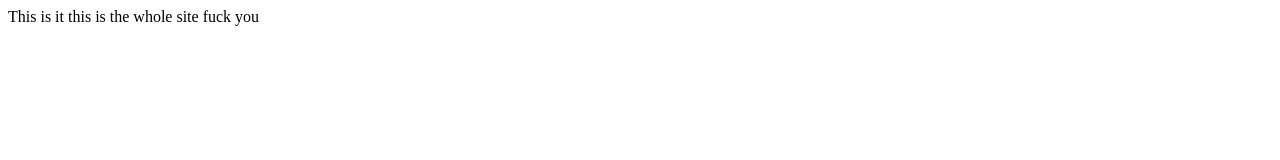
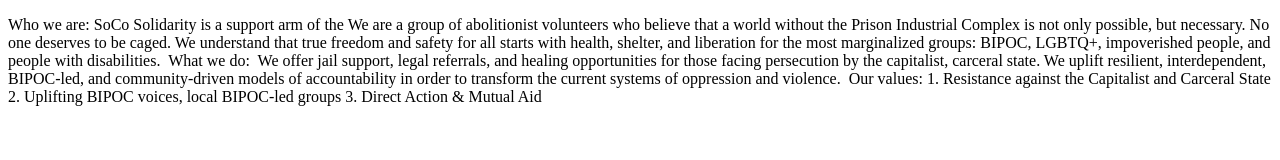
Before and after one commit to taylorjpope/soco-solidarity, a plain HTML site: page index.html in a window 1280 px wide. Drawn offline with Linux system fonts and the light colour scheme.

Commit message:
Add new text content

```diff
--- a/index.html
+++ b/index.html
@@ -6,6 +6,20 @@
     <title>Sonoma County Solidarity Stuff</title>
 </head>
 <body>
-    This is it this is the whole site fuck you
+    <p>Who we are:
+
+        SoCo Solidarity is a support arm of the <a href="www.scldf.org/"></a> We are a group of abolitionist volunteers who believe that a world without the Prison Industrial Complex is not only possible, but necessary. No one deserves to be caged. We understand that true freedom and safety for all starts with health, shelter, and liberation for the most marginalized groups: BIPOC, LGBTQ+, impoverished people, and people with disabilities.
+
+        What we do:
+
+        We offer jail support, legal referrals, and healing opportunities for those facing persecution by the capitalist, carceral state. We uplift resilient, interdependent, BIPOC-led, and community-driven models of accountability in order to transform the current systems of oppression and violence.
+
+        Our values:
+
+        1. Resistance against the Capitalist and Carceral State
+
+        2. Uplifting BIPOC voices, local BIPOC-led groups
+
+        3. Direct Action & Mutual Aid</p>
 </body>
 </html>
```
